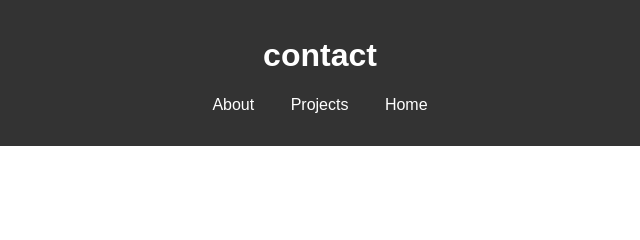
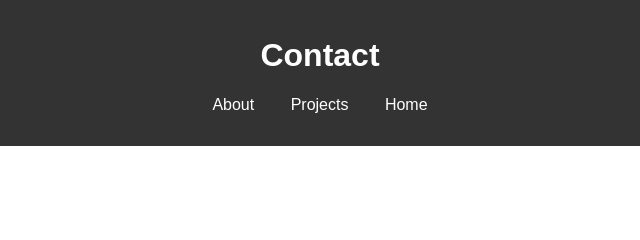
Before and after one commit to AmirMZ05/contact.html, a plain HTML site: page index.html in a window 1280 px wide. Shown: the top 240 px of the page, 320-960 px from the left. Drawn offline with Linux system fonts and the light colour scheme.

Commit message:
Update index.html

```diff
--- a/index.html
+++ b/index.html
@@ -13,7 +13,7 @@ body {
 </head>
 <body>
     <header>
-        <h1>contact</h1>
+        <h1>Contact</h1>
         <nav>
             <ul>
                 <li><a href="https://amirmz05.github.io/about.html/">About</a></li>
```
